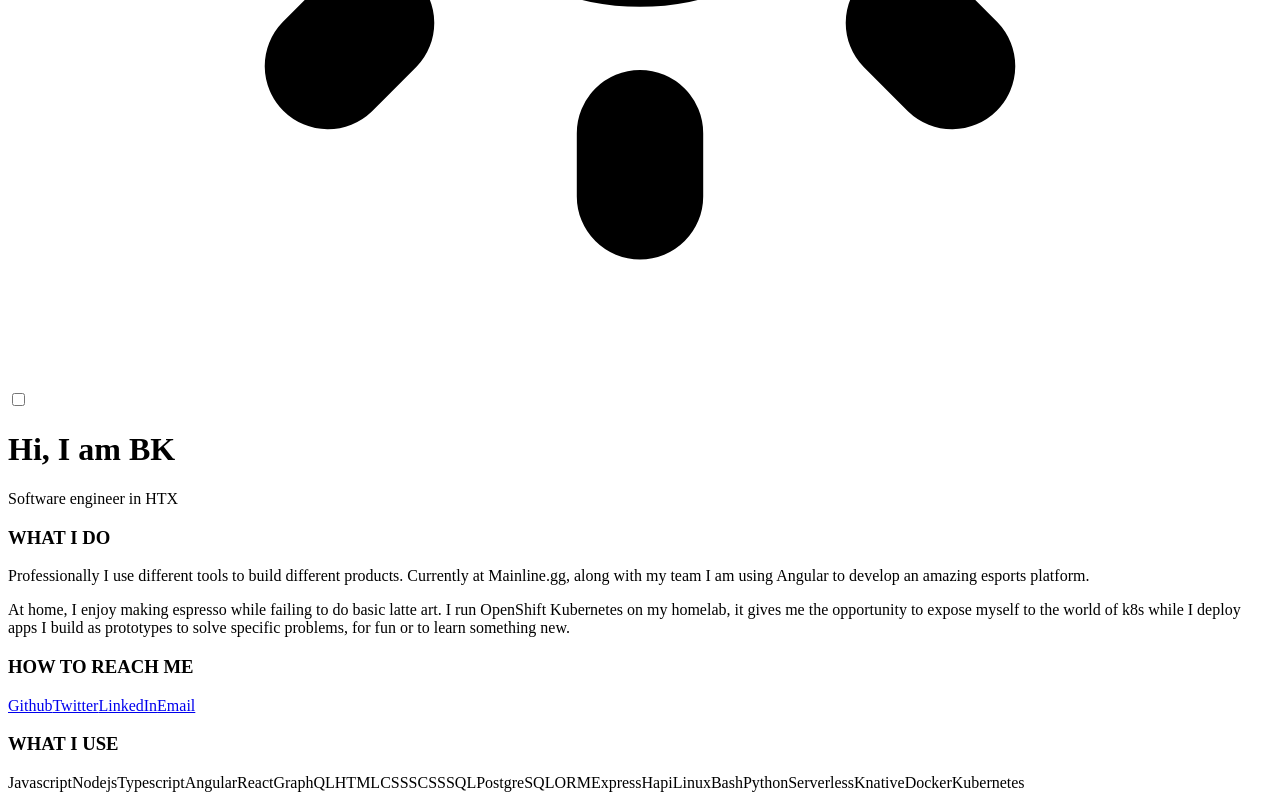
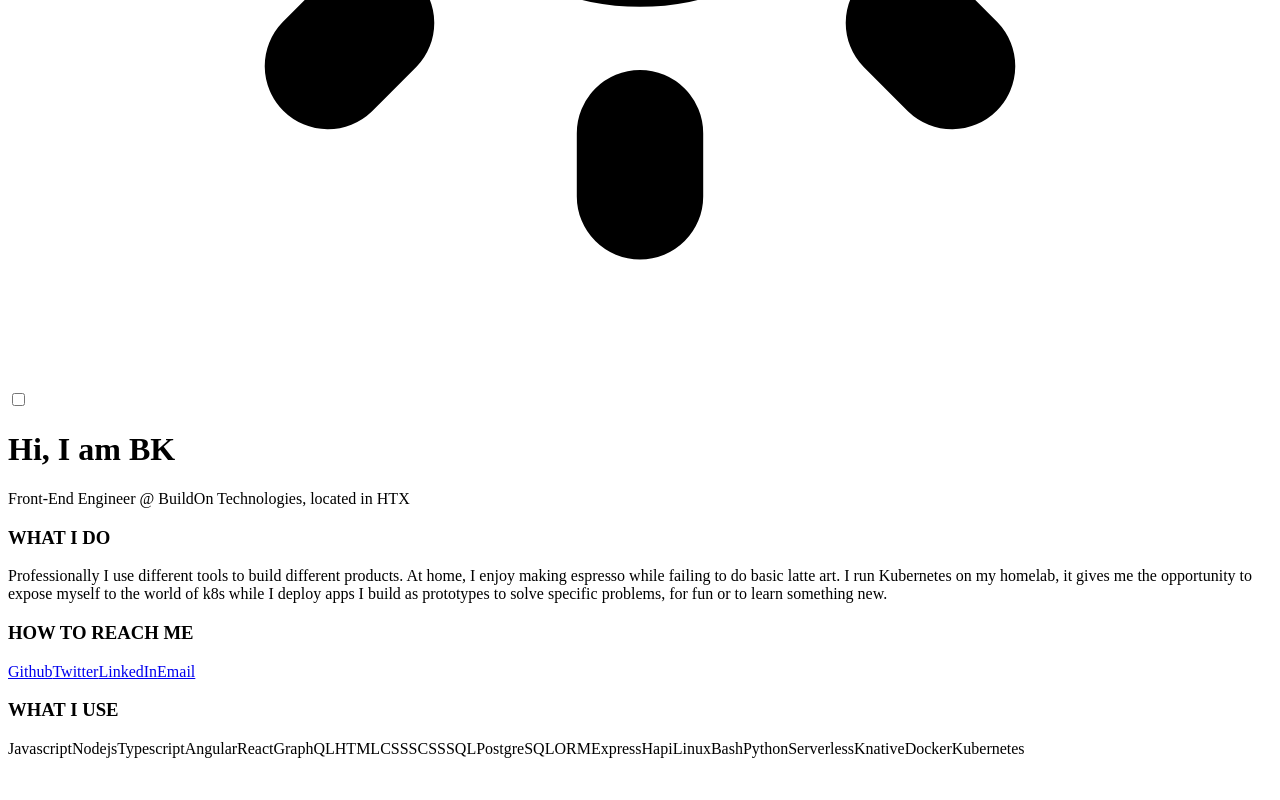
Before and after one commit to iojcde/bilalkhoukhi.com, a Next.js app: page /about in a window 1280 px wide. Shown: the part 922-1722 px from the top of the page. After the commit the page ends 1688 px from the top, so only its background shows below. Built offline with nearby package versions, Linux system fonts and the light colour scheme.

Commit message:
Updates about content

```diff
--- a/pages/about.tsx
+++ b/pages/about.tsx
@@ -27,16 +27,14 @@ export default function About() {
           {/* <!-- Page header --> */}
           <h1 className="mb-1 text-4xl">Hi, I am BK</h1>
           {/* <!-- Page sub-header --> */}
-          <p className="text-xl">Software engineer in HTX</p>
+          <p className="text-xl">Front-End Engineer @ BuildOn Technologies, located in HTX</p>
         </header>
 
         {/* <!-- WHo I am section --> */}
         <section className="mb-8">
           <h3 className="mb-4 text-xl font-bold">WHAT I DO</h3>
           <div className="">
-            <p className="mb-2">Professionally I use different tools to build different products. Currently at Mainline.gg, along with my team I am using Angular to develop an amazing esports platform.</p>
-
-            <p>At home, I enjoy making espresso while failing to do basic latte art. I run OpenShift Kubernetes on my homelab, it gives me the opportunity to expose myself to the world of k8s while I deploy apps I build as prototypes to solve specific problems, for fun or to learn something new.</p>
+            <p className="mb-2">Professionally I use different tools to build different products. At home, I enjoy making espresso while failing to do basic latte art. I run Kubernetes on my homelab, it gives me the opportunity to expose myself to the world of k8s while I deploy apps I build as prototypes to solve specific problems, for fun or to learn something new.</p>
           </div>
         </section>
 
```
